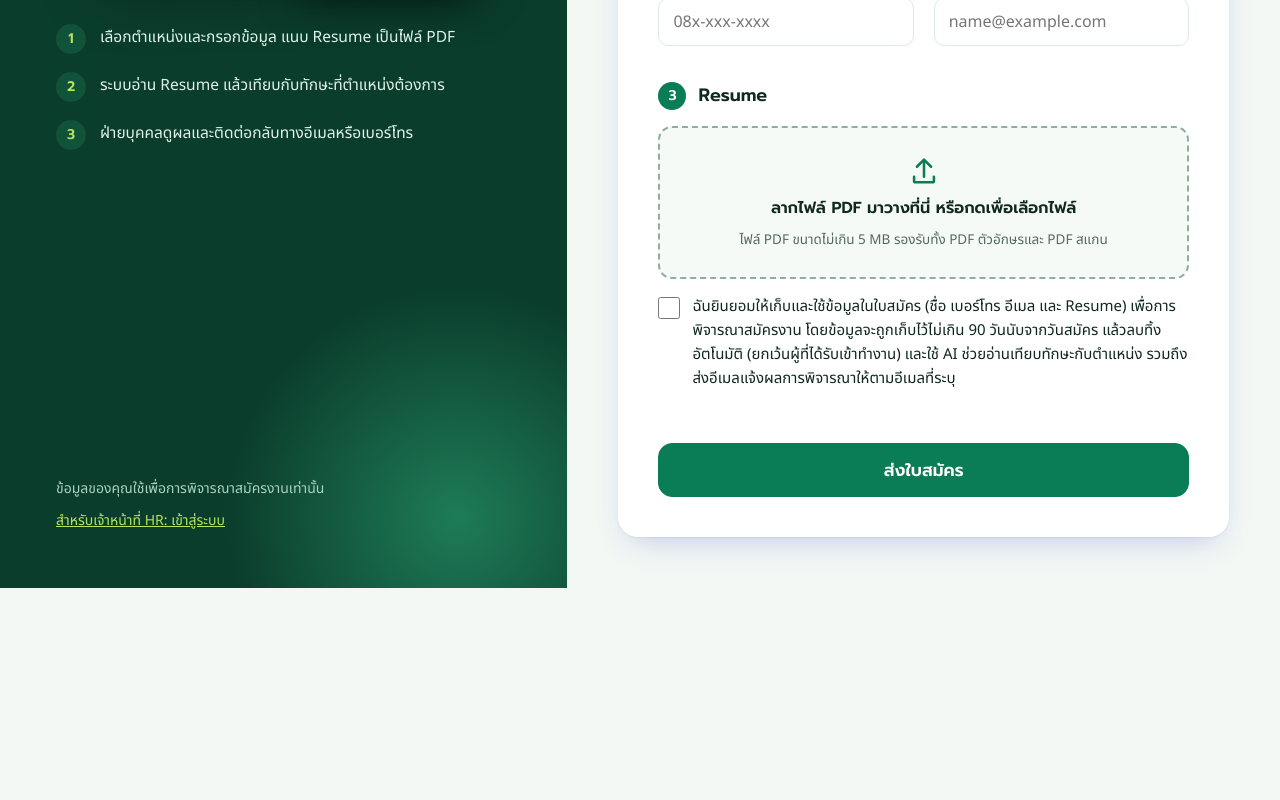
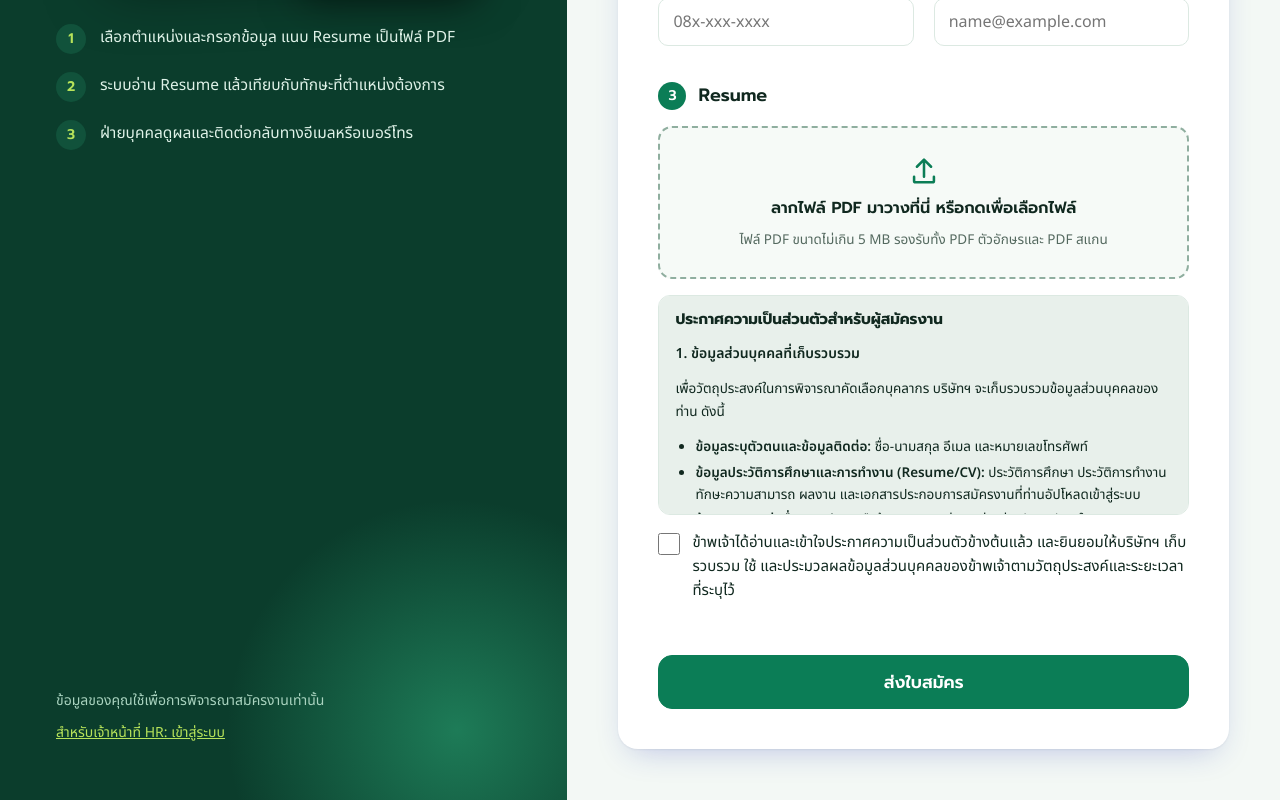
Before and after one commit to mtyks/AI-Resume-Screening-N8n, a React (Vite) app: page /#/ in a window 1280 px wide. Shown: the part 621-1421 px from the top of the page. Before the commit the page ends 1209 px from the top, so only its background shows below. Built offline with nearby package versions, Linux system fonts and the light colour scheme; no server answers.

Commit message:
Update web app: green theme, position picker, UX improvements, remove unused fields

```diff
--- a/src/pages/Apply.tsx
+++ b/src/pages/Apply.tsx
@@ -207,9 +207,35 @@ export default function Apply() {
                 </label>
                 {errors.resume && <span className="err" role="alert" style={{ color: 'var(--danger-ink)', fontSize: 13.5, fontWeight: 500 }}>{errors.resume}</span>}
 
+                <div className="pdpa" role="region" aria-label="ประกาศความเป็นส่วนตัวสำหรับผู้สมัครงาน" tabIndex={0}>
+                  <h3>ประกาศความเป็นส่วนตัวสำหรับผู้สมัครงาน</h3>
+                  <h4>1. ข้อมูลส่วนบุคคลที่เก็บรวบรวม</h4>
+                  <p>เพื่อวัตถุประสงค์ในการพิจารณาคัดเลือกบุคลากร บริษัทฯ จะเก็บรวบรวมข้อมูลส่วนบุคคลของท่าน ดังนี้</p>
+                  <ul>
+                    <li><b>ข้อมูลระบุตัวตนและข้อมูลติดต่อ:</b> ชื่อ-นามสกุล อีเมล และหมายเลขโทรศัพท์</li>
+                    <li><b>ข้อมูลประวัติการศึกษาและการทำงาน (Resume/CV):</b> ประวัติการศึกษา ประวัติการทำงาน ทักษะความสามารถ ผลงาน และเอกสารประกอบการสมัครงานที่ท่านอัปโหลดเข้าสู่ระบบ</li>
+                    <li><b>ข้อมูลการติดต่อสื่อสาร:</b> อีเมลหรือข้อมูลการติดต่อระหว่างท่านกับบริษัทฯ ในกระบวนการสรรหา รวมถึงการแจ้งผลการพิจารณา</li>
+                  </ul>
+                  <h4>2. วัตถุประสงค์ในการเก็บรวบรวมและประมวลผล</h4>
+                  <p>บริษัทฯ จะใช้ข้อมูลของท่านเพื่อวัตถุประสงค์ดังต่อไปนี้เท่านั้น</p>
+                  <ul>
+                    <li>พิจารณาคุณสมบัติ คัดเลือก และติดต่อประสานงานกับท่านในกระบวนการสรรหาสำหรับตำแหน่งที่ท่านสมัคร ซึ่งรวมถึงการตรวจสอบเบื้องต้นด้วยระบบประมวลผลอัตโนมัติ และการพิจารณาของเจ้าหน้าที่ฝ่ายทรัพยากรบุคคล</li>
+                    <li>แจ้งสถานะและผลการพิจารณาให้ท่านทราบทางอีเมลที่ท่านระบุ</li>
+                    <li>ปฏิบัติตามกฎหมาย ระเบียบ หรือคำสั่งของผู้มีอำนาจตามกฎหมาย</li>
+                  </ul>
+                  <h4>3. ระยะเวลาในการเก็บรักษาข้อมูล</h4>
+                  <ul>
+                    <li><b>กรณีได้รับการคัดเลือก:</b> ข้อมูลของท่านจะถูกโอนไปยังระบบข้อมูลพนักงานของบริษัทฯ และเก็บรักษาตลอดระยะเวลาการจ้างงาน รวมถึงระยะเวลาตามที่กฎหมายแรงงานหรือกฎหมายอื่นกำหนดภายหลังสิ้นสุดการจ้าง</li>
+                    <li><b>กรณีไม่ได้รับการคัดเลือก:</b> บริษัทฯ จะเก็บรักษาข้อมูลไว้ไม่เกิน 90 วันนับจากวันที่สมัคร แล้วลบทำลายโดยอัตโนมัติ เว้นแต่ท่านขอให้ลบก่อนกำหนด</li>
+                  </ul>
+                  <h4>4. มาตรการรักษาความมั่นคงปลอดภัยของข้อมูล</h4>
+                  <p>บริษัทฯ กำหนดมาตรการเชิงเทคนิคและเชิงบริหารจัดการที่เหมาะสม เพื่อป้องกันการเข้าถึง การสูญหาย การทำลาย หรือการใช้ข้อมูลโดยไม่ได้รับอนุญาต โดยจำกัดสิทธิ์การเข้าถึงเฉพาะเจ้าหน้าที่ฝ่ายทรัพยากรบุคคล (HR) และผู้มีอำนาจหน้าที่ที่เกี่ยวข้องเท่านั้น</p>
+                  <h4>5. สิทธิของเจ้าของข้อมูล</h4>
+                  <p>ท่านมีสิทธิขอเข้าถึง แก้ไข ลบ หรือคัดค้านการประมวลผลข้อมูลของท่านได้ตามที่กฎหมายคุ้มครองข้อมูลส่วนบุคคลกำหนด โดยติดต่อฝ่ายทรัพยากรบุคคลของบริษัทฯ</p>
+                </div>
                 <label style={{ display: 'flex', gap: 12, alignItems: 'flex-start', fontSize: 15, lineHeight: 1.6, cursor: 'pointer' }}>
                   <input type="checkbox" checked={consent} onChange={(e) => setConsent(e.target.checked)} aria-invalid={bad('consent')} style={{ width: 22, height: 22, margin: '2px 0 0', accentColor: 'var(--brand)', flex: '0 0 22px' }} />
-                  <span>ฉันยินยอมให้เก็บและใช้ข้อมูลในใบสมัคร (ชื่อ เบอร์โทร อีเมล และ Resume) เพื่อการพิจารณาสมัครงาน โดยข้อมูลจะถูกเก็บไว้ไม่เกิน 90 วันนับจากวันสมัคร แล้วลบทิ้งอัตโนมัติ (ยกเว้นผู้ที่ได้รับเข้าทำงาน) และใช้ AI ช่วยอ่านเทียบทักษะกับตำแหน่ง รวมถึงส่งอีเมลแจ้งผลการพิจารณาให้ตามอีเมลที่ระบุ</span>
+                  <span>ข้าพเจ้าได้อ่านและเข้าใจประกาศความเป็นส่วนตัวข้างต้นแล้ว และยินยอมให้บริษัทฯ เก็บรวบรวม ใช้ และประมวลผลข้อมูลส่วนบุคคลของข้าพเจ้าตามวัตถุประสงค์และระยะเวลาที่ระบุไว้</span>
                 </label>
                 <Turnstile onToken={onToken} />
                 {errors.consent && <span className="err" role="alert" style={{ color: 'var(--danger-ink)', fontSize: 13.5, fontWeight: 500 }}>{errors.consent}</span>}
--- a/src/styles.css
+++ b/src/styles.css
@@ -324,3 +324,9 @@ a.prow:hover { background: var(--neutral-bg); }
   .prow .pname { grid-column: 1 / -1; }
 }
 .sortsel span { white-space: nowrap; }
+
+.pdpa { max-height: 220px; overflow-y: auto; border: 1px solid var(--line); border-radius: 12px; background: var(--neutral-bg); padding: 14px 16px; font-size: 13.5px; line-height: 1.65; }
+.pdpa h3 { font-size: 15px; font-weight: 700; margin-bottom: 6px; }
+.pdpa h4 { font-size: 14px; font-weight: 600; margin: 12px 0 4px; }
+.pdpa ul { margin: 4px 0 0; padding-left: 20px; }
+.pdpa li { margin-bottom: 3px; }
```
